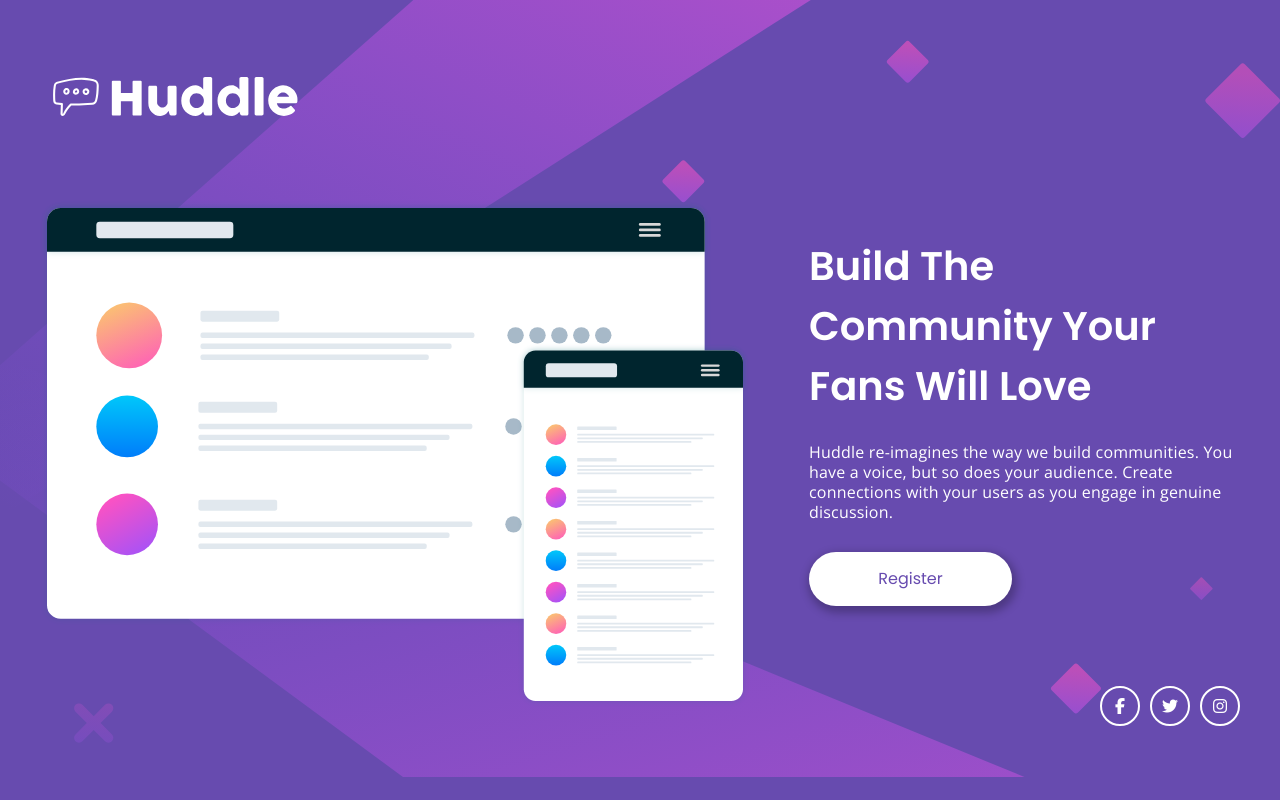
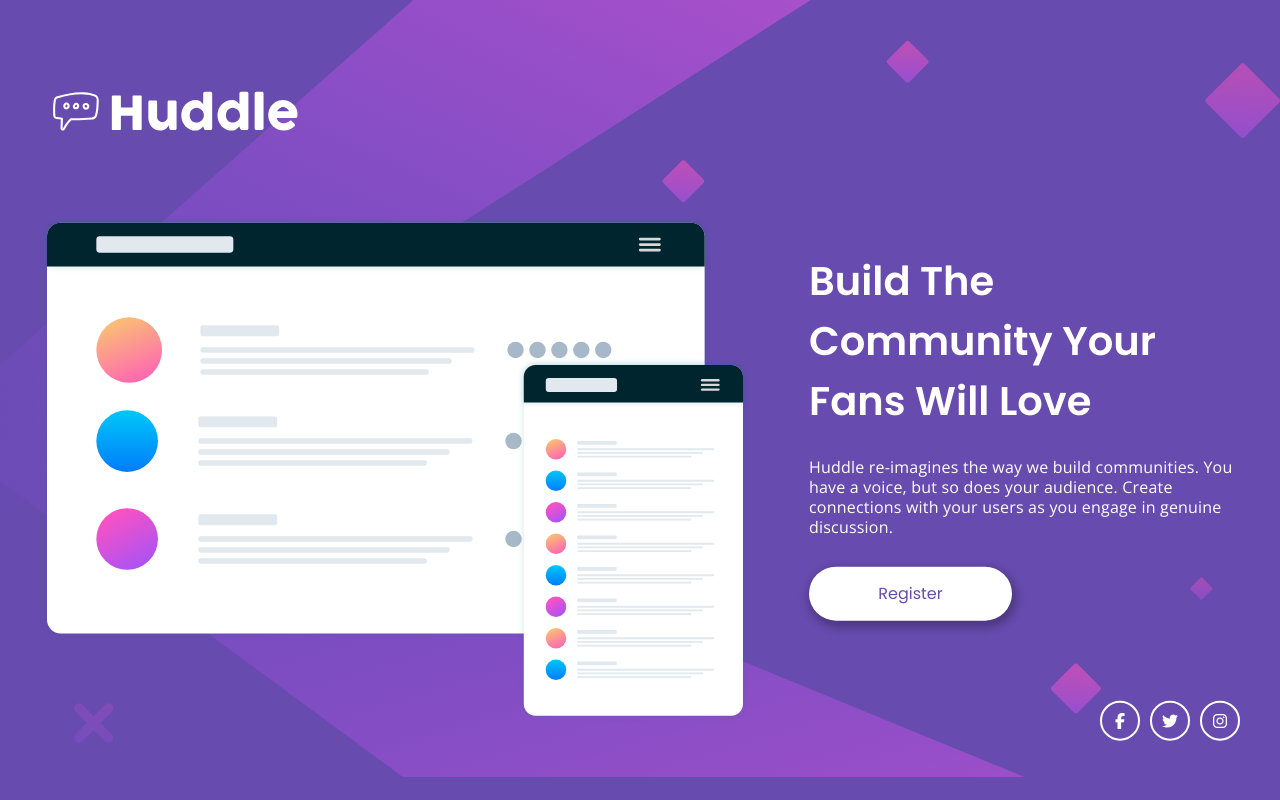
Before and after one commit to Rezzak48/Huddle-landing-page-with-1-intro, a plain HTML site: page index.html in a window 1280 px wide. Drawn offline with nearby package versions, Linux system fonts and the light colour scheme.

Commit message:
main.css / body style updated

```diff
--- a/css/main.css
+++ b/css/main.css
@@ -29,12 +29,12 @@ body {
   padding: 6.4rem 4rem;
   position: absolute;
   display: flex;
-  justify-content: center;
+  justify-content: space-between;
   align-items: center;
   flex-direction: column;
+  max-width: 1440px;
+  width: 100%;
+  top: 50%;
+  left: 50%;
+  transform: translate(-50%, -50%);
 }
-body {
-}
-Inline #12 header {
-  align-self: flex-start;
-}
```
